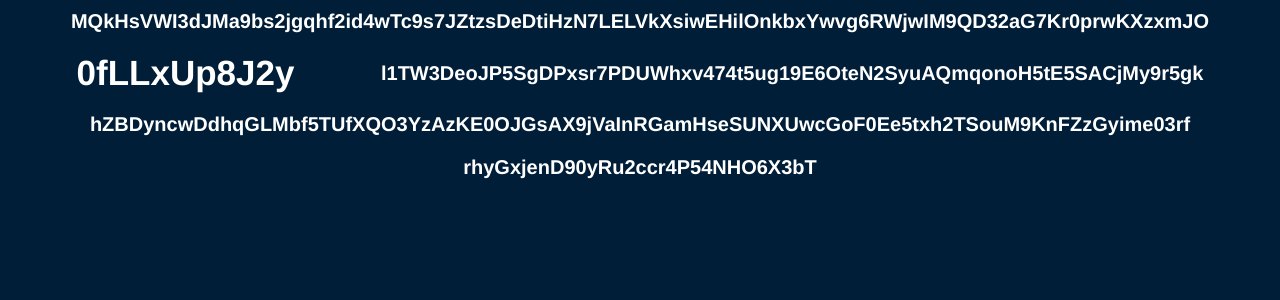
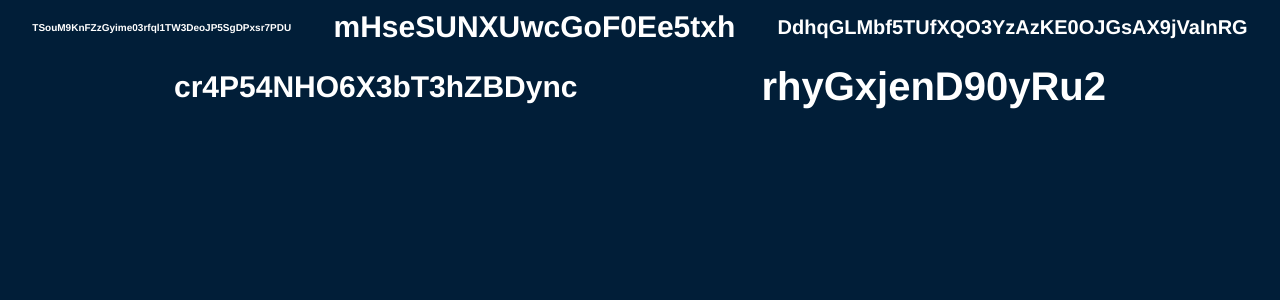
Before and after one commit to PedroBatista-dev/nuvem_palavras, an Angular app in the folder nuvem-palavras/: page /palavras in a window 1280 px wide. Shown: the top 300 px of the page. Built offline with nearby package versions, Linux system fonts and the light colour scheme.

Commit message:
finalizando a tela de palavras

```diff
--- a/nuvem-palavras/src/app/data.service.ts
+++ b/nuvem-palavras/src/app/data.service.ts
@@ -20,7 +20,7 @@ export class DataService {
         // Simulando uma resposta de servidor
         const caracteres = 'ABCDEFGHIJKLMNOPQRSTUVWXYZabcdefghijklmnopqrstuvwxyz0123456789';
         let frase = '';
-        const randomNumber = Math.floor(Math.random() * 100);
+        const randomNumber = Math.floor(Math.random() * 50);
 
         for (let i = 0; i < randomNumber; i++) {
           const randomIndex = Math.floor(Math.random() * caracteres.length);
--- a/nuvem-palavras/src/app/tela-palavras/tela-palavras.component.css
+++ b/nuvem-palavras/src/app/tela-palavras/tela-palavras.component.css
@@ -23,15 +23,7 @@
     align-content: center;
   }
 
-  .painel-horizontal .mensagem.medium {
-    padding: 10px;
-    font-family: "IBM Plex Sans-Bold", Helvetica;
-    font-weight: 700;
-    color: #ffffff;
-    font-size: 35px;
-  }
-
-  .painel-horizontal .mensagem.small {
+  .painel-horizontal .mensagem-verysmall {
     padding: 10px;
     font-family: "IBM Plex Sans-Bold", Helvetica;
     font-weight: 700;
@@ -39,10 +31,34 @@
     font-size: 50px;
   }
 
-  .painel-horizontal .mensagem.large {
+  .painel-horizontal .mensagem-small {
+    padding: 10px;
+    font-family: "IBM Plex Sans-Bold", Helvetica;
+    font-weight: 700;
+    color: #ffffff;
+    font-size: 40px;
+  }
+
+  .painel-horizontal .mensagem-medium {
+    padding: 10px;
+    font-family: "IBM Plex Sans-Bold", Helvetica;
+    font-weight: 700;
+    color: #ffffff;
+    font-size: 30px;
+  }
+
+  .painel-horizontal .mensagem-large {
     padding: 10px;
     font-family: "IBM Plex Sans-Bold", Helvetica;
     font-weight: 700;
     color: #ffffff;
     font-size: 20px;
   }
+
+  .painel-horizontal .mensagem-verylarge {
+    padding: 10px;
+    font-family: "IBM Plex Sans-Bold", Helvetica;
+    font-weight: 700;
+    color: #ffffff;
+    font-size: 10px;
+  }
--- a/nuvem-palavras/src/app/tela-palavras/tela-palavras.component.html
+++ b/nuvem-palavras/src/app/tela-palavras/tela-palavras.component.html
@@ -1,7 +1,7 @@
 <div class="painel-horizontal">
     <div class="div">
         <div class="mensagem-container">
-            <div *ngFor="let mensagem of mensagens" class="mensagem" [ngClass]="getTamanhoClasse(mensagem)">
+            <div *ngFor="let mensagem of mensagens" [ngClass]="getTamanhoClasse(mensagem)">
               {{ mensagem }}
             </div>
         </div>
--- a/nuvem-palavras/src/app/tela-palavras/tela-palavras.component.ts
+++ b/nuvem-palavras/src/app/tela-palavras/tela-palavras.component.ts
@@ -23,14 +23,20 @@ export class TelaPalavrasComponent {
 
   getTamanhoClasse(mensagem: string): string {
     if (mensagem.length <= 10)
-      return 'small'
+      return 'mensagem-verysmall'
 
     if (mensagem.length <= 20)
-      return 'medium'
+      return 'mensagem-small'
 
-    if (mensagem.length > 20)
-      return 'large'
+    if (mensagem.length <= 30)
+      return 'mensagem-medium'
 
-    return 'medium'
+    if (mensagem.length <= 40)
+      return 'mensagem-large'
+
+    if (mensagem.length > 40)
+      return 'mensagem-verylarge'
+
+    return 'mensagem-medium'
   }
 }
--- a/nuvem-palavras/src/app/tela-pergunta/tela-pergunta.component.html
+++ b/nuvem-palavras/src/app/tela-pergunta/tela-pergunta.component.html
@@ -12,7 +12,7 @@
         <div class="frame" (click)="enviar()">
             <div class="text-wrapper-3">Enviar</div>
         </div>
-        <img class="elementos-LIDERA" src="img/elementos-LIDERA-2024-v2-13.png" />
+        <img class="elementos-LIDERA" src="../../assets/logo.png" />
         <div class="overlap-group-2">
         <div class="ellipse"></div>
         <img class="branco" src="../../assets/digital.png" />
```
Also changed, not shown: nuvem-palavras/src/assets/logo.png (added).
